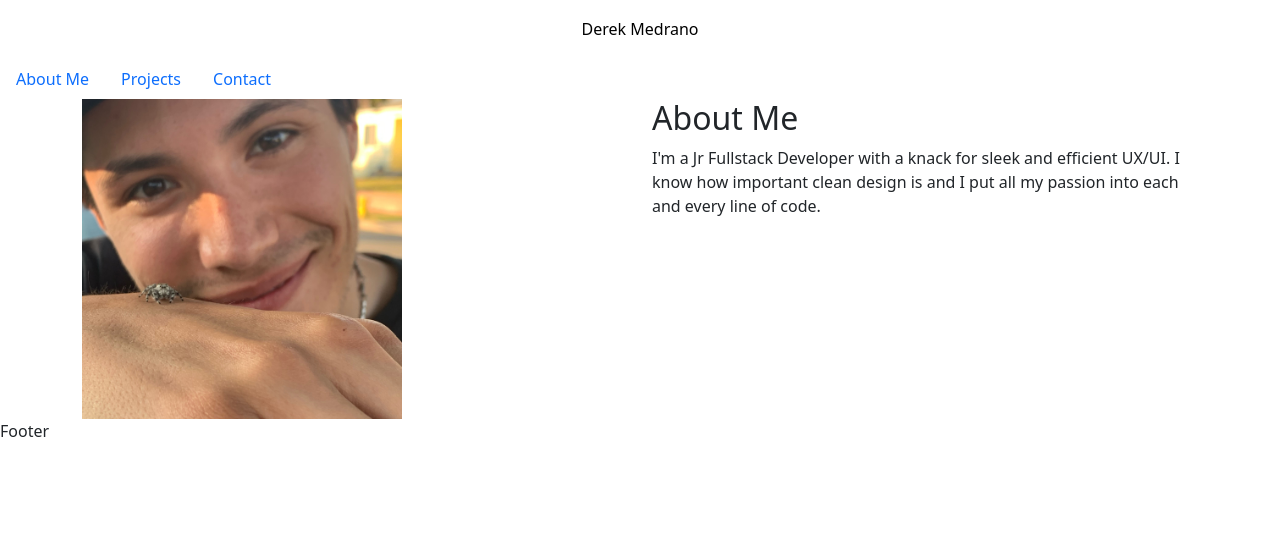
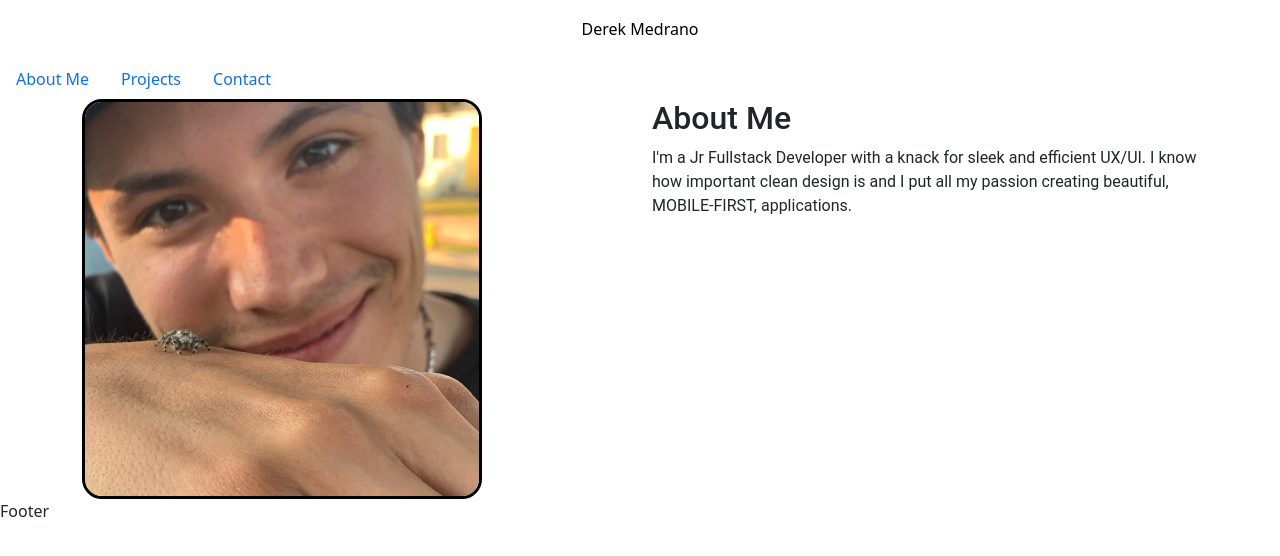
Before and after one commit to derekmedrano/react-portfolio, a React (Vite) app: page / in a window 1280 px wide. Shown: the top 556 px of the page. Built offline with nearby package versions, Linux system fonts and the light colour scheme.

Commit message:
added basic stylization for aboutme section

```diff
--- a/src/components/AboutMe.jsx
+++ b/src/components/AboutMe.jsx
@@ -10,9 +10,11 @@
                     <img className='aboutme-photo' src='../public/assets/selfie.jpg' alt='profile picture' />
                 </div>
                 <div class='col-lg-6'>
-                    <h2>About Me</h2>
-                    <p>I'm a Jr Fullstack Developer with a knack for sleek and efficient UX/UI. I know how important clean design is and I put all my passion
-                        into each and every line of code. </p>
+                    <div className='bio'>
+                        <h2>About Me</h2>
+                        <p> I'm a Jr Fullstack Developer with a knack for sleek and efficient UX/UI. I know how important clean design is and I put all my passion
+                            creating beautiful, MOBILE-FIRST, applications. </p>
+                    </div>
                 </div>
             </div>
         </div>
--- a/src/main.jsx
+++ b/src/main.jsx
@@ -1,6 +1,13 @@
 import ReactDOM from 'react-dom/client';
 import App from './App.jsx';
+
+// import bootstrap for styling and layouts
 import 'bootstrap/dist/css/bootstrap.min.css';
+
+// import custom fonts from Google Fonts
+<style>
+@import url('https://fonts.googleapis.com/css2?family=Jersey+15&family=Roboto:ital,wght@0,100;0,300;0,400;0,500;0,700;0,900;1,100;1,300;1,400;1,500;1,700;1,900&family=Ubuntu:ital,wght@0,500;0,700;1,400&display=swap')
+</style>
 
 
 ReactDOM.createRoot(document.getElementById('root')).render( <App /> )
--- a/src/utils/AboutMe.css
+++ b/src/utils/AboutMe.css
@@ -1,3 +1,12 @@
+.bio {
+    font-family: "Roboto", sans-serif;
+    font-size: 1rem;
+    font-weight: 400;
+    font-style: normal;
+}
 .aboutme-photo {
-    max-height: 20rem;
+    max-height: 25rem;
+    border-color: black;
+    border-style: solid;
+    border-radius: 5%;
 }
```
